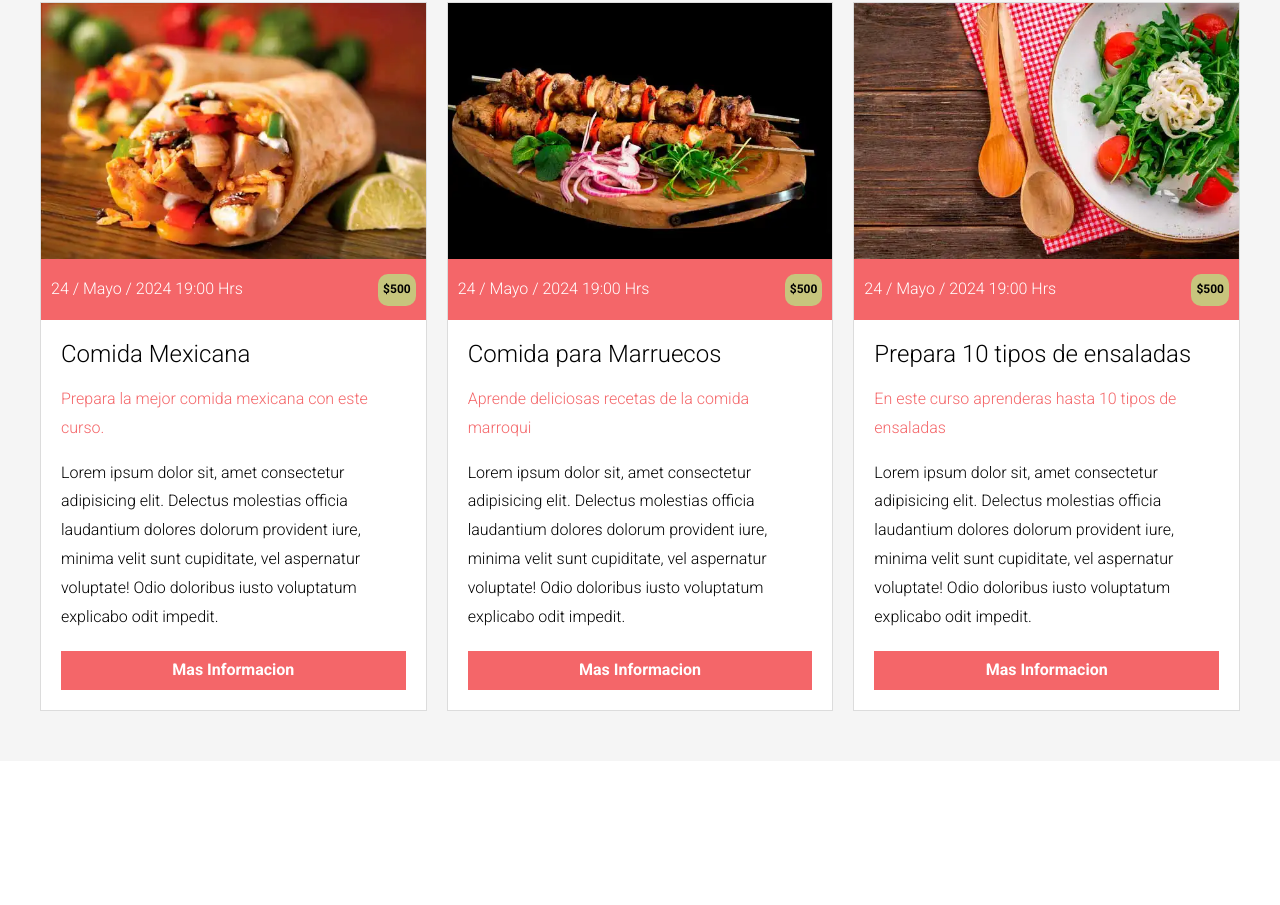
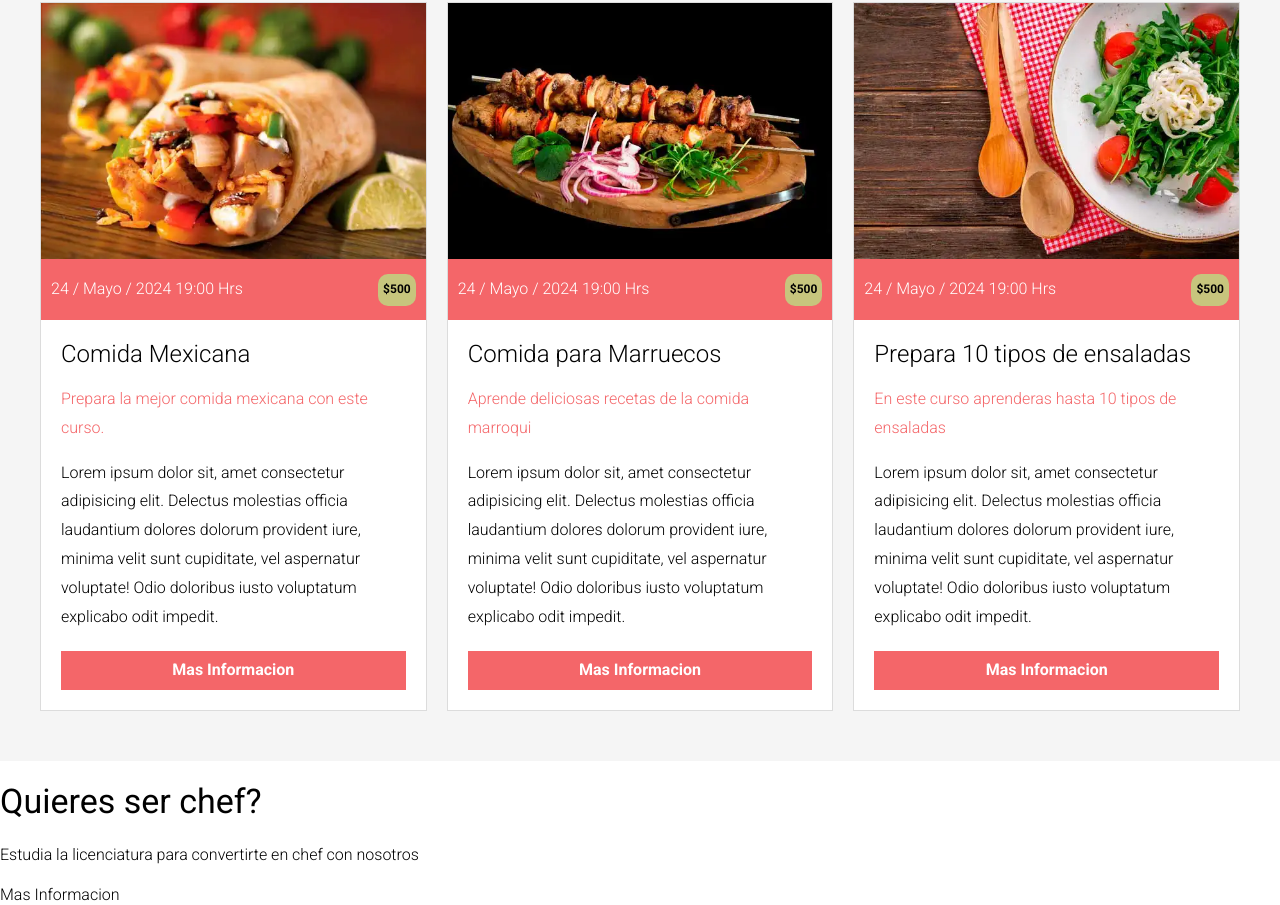
Before and after one commit to Dev-socar/EscuelaCocina, a website: page index.html in a window 1280 px wide. Shown: the part 2363-3268 px from the top of the page. Before the commit the page ends 3124 px from the top, so only its background shows below. Drawn offline with Linux system fonts and the light colour scheme.

Commit message:
index.html: Seccion Escuela agregada

```diff
--- a/index.html
+++ b/index.html
@@ -152,5 +152,10 @@
             </article>
         </div>
     </main>
+    <section class="escuela">
+        <h2 class="escuela_heading">Quieres ser chef?</h2>
+        <p class="escuela__texto">Estudia la licenciatura para convertirte en chef con nosotros</p>
+        <a href="#" class="escuela__enlace">Mas Informacion</a>
+    </section>
 </body>
 </html>
```
